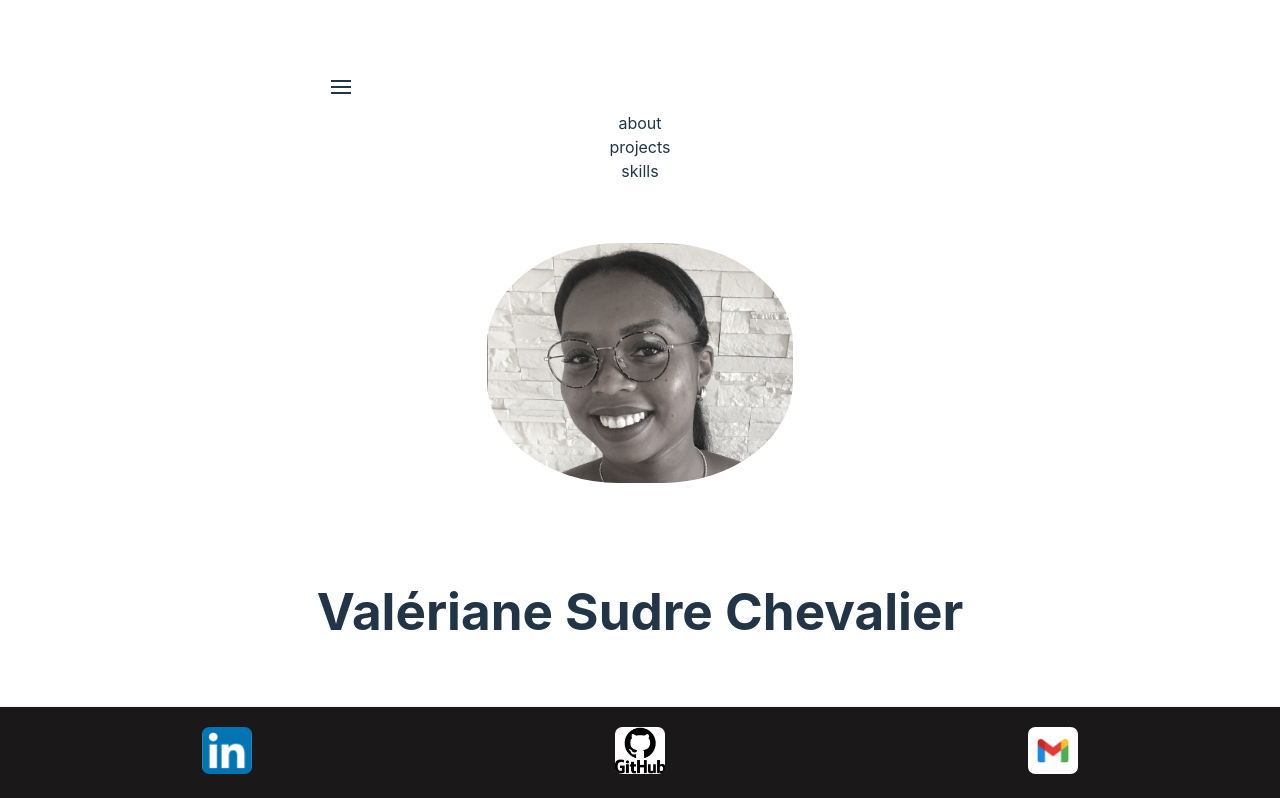
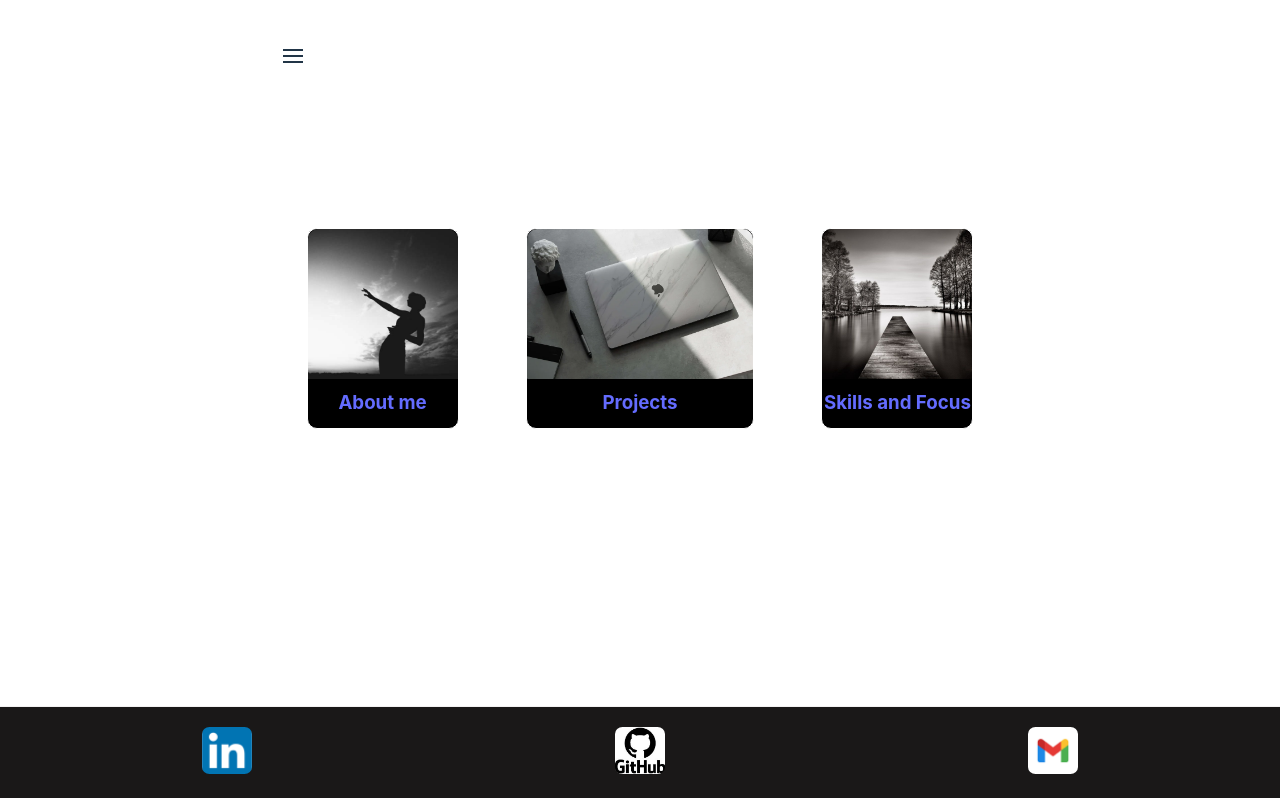
Before and after one commit to valihna/scvportfolio.github.io, a React (Vite) app: page /home in a window 1280 px wide. Shown: the top 798 px of the page. Built offline with nearby package versions, Linux system fonts and the light colour scheme.

Commit message:
restructuration du bazar que j'ai mis sur le layout dans main et l'inportation des components et ajout des cartes de la page home

```diff
--- a/src/components/footer/Footer.jsx
+++ b/src/components/footer/Footer.jsx
@@ -9,7 +9,7 @@ function Footer() {
     <footer className="footer">
       <div className="footer-container">
         <a
-          href="www.linkedin.com/in/valeriane-sudre-chevalier"
+          href="https://linkedin.com/in/valeriane-sudre-chevalier"
           target="_blank"
           rel="noopener noreferrer"
         >
--- a/src/components/home/Home.css
+++ b/src/components/home/Home.css
@@ -0,0 +1,66 @@
+.container-home {
+  margin-top: 20%;
+  margin-bottom: 30%;
+  display: grid;
+  grid-template-columns: repeat(3, 2fr); /* Trois colonnes égales */
+  justify-items: center;
+  align-items: center;
+  gap: 30px;
+}
+
+.card-about,
+.card-projects,
+.card-skills {
+  display: flex;
+  flex-direction: column;
+  align-items: center;
+  max-width: 300px;
+  height: auto;
+  border-radius: 10px;
+  transition: filter 0.3s ease;
+  border: 1px solid white;
+  box-sizing: border-box;
+
+  background-color: black;
+}
+
+.card-about img,
+.card-projects img,
+.card-skills img {
+  width: 100%;
+  height: 150px;
+  object-fit: cover;
+  border-radius: 10px 10px 0 0;
+}
+
+.card-about h3,
+.card-projects h3,
+.card-skills h3 {
+  text-align: center;
+  margin: 10px 0;
+  width: 100%;
+  white-space: nowrap;
+  overflow: hidden;
+  text-overflow: ellipsis;
+}
+
+.card-about:hover,
+.card-projects:hover,
+.card-skills:hover {
+  filter: drop-shadow(0 0 2em hsla(45, 100%, 70%, 0.667));
+}
+
+@media (max-width: 992px) {
+  .container-home {
+    grid-template-columns: repeat(
+      2,
+      1fr
+    ); /* Deux colonnes pour les écrans plus petits */
+  }
+}
+
+@media (max-width: 480px) {
+  .container-home {
+    grid-template-columns: 1fr; /* Une seule colonne pour les écrans encore plus petits */
+  }
+}
--- a/src/components/home/Home.jsx
+++ b/src/components/home/Home.jsx
@@ -1,23 +1,30 @@
-// import Navbar from "../navbar/Navbar";
-import About from "../about/About";
-import Projects from "../projects/Projects";
-import Skills from "../skills/Skills";
-// import Footer from "../footer/Footer";
+import { Link } from "react-router-dom";
+import aboutme from "../../assets/aboutme.jpg";
+import projects from "../../assets/projects.png";
+import skillFocus from "../../assets/skillFocus.jpg";
+import "./Home.css";
 
 function Home() {
   return (
-    <div>
-      {/* <div className="navbar">
-        <Navbar />
-      </div> */}
-      <div className="cartes-home">
-        <About />
-        <Projects />
-        <Skills />
+    <div className="container-home">
+      <div className="card-home">
+        <Link to={`/about`} className="card-about">
+          <img className="img-aboutme" src={aboutme} alt="aboutme" />
+          <h3>About me</h3>
+        </Link>
       </div>
-      {/* <div className="footer">
-        <Footer />
-      </div> */}
+      <div>
+        <Link to={`/projects`} className="card-projects">
+          <img className="img-projects" src={projects} alt="projects" />
+          <h3>Projects</h3>
+        </Link>
+      </div>
+      <div>
+        <Link to={`/skills`} className="card-skills">
+          <img className="img-skill" src={skillFocus} alt="skillFocus" />
+          <h3>Skills and Focus</h3>
+        </Link>
+      </div>
     </div>
   );
 }
```
Also changed, not shown: src/main.jsx (+4 -4 lines), src/assets/logo.png (added).
